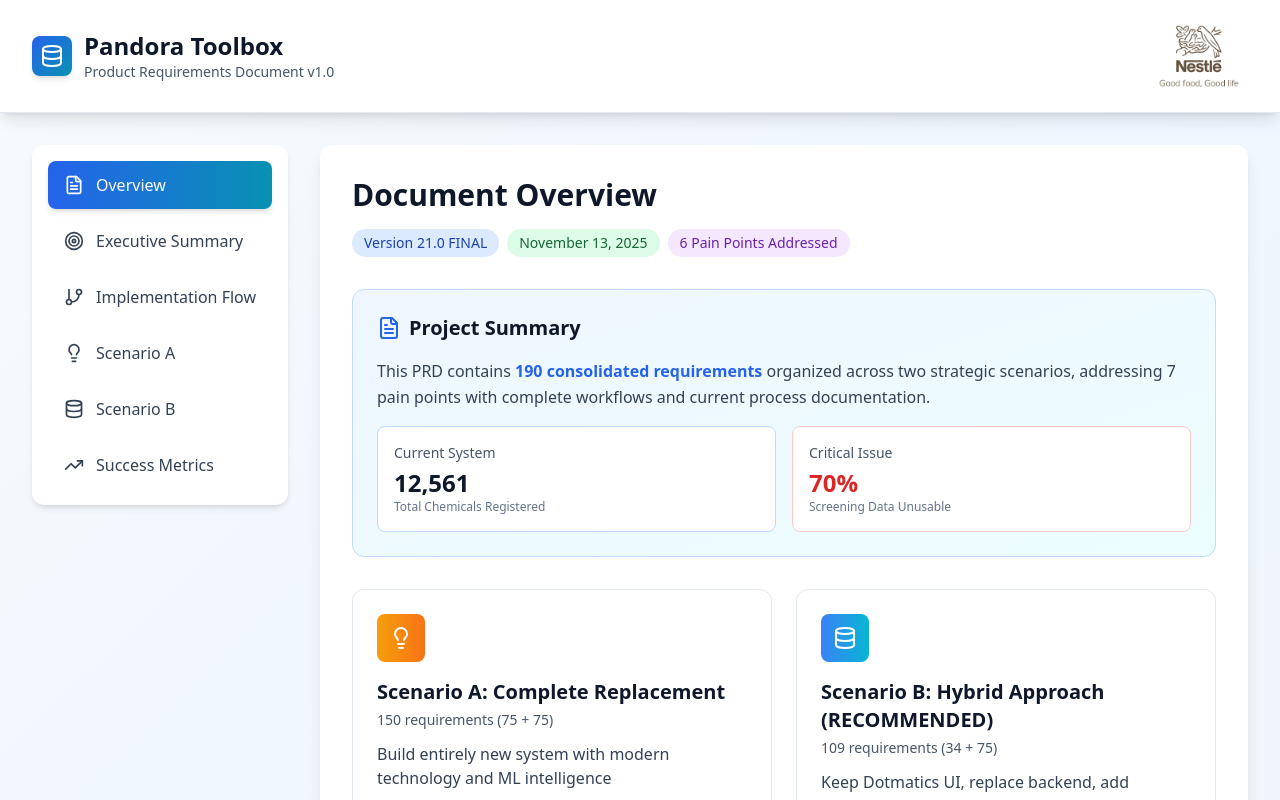
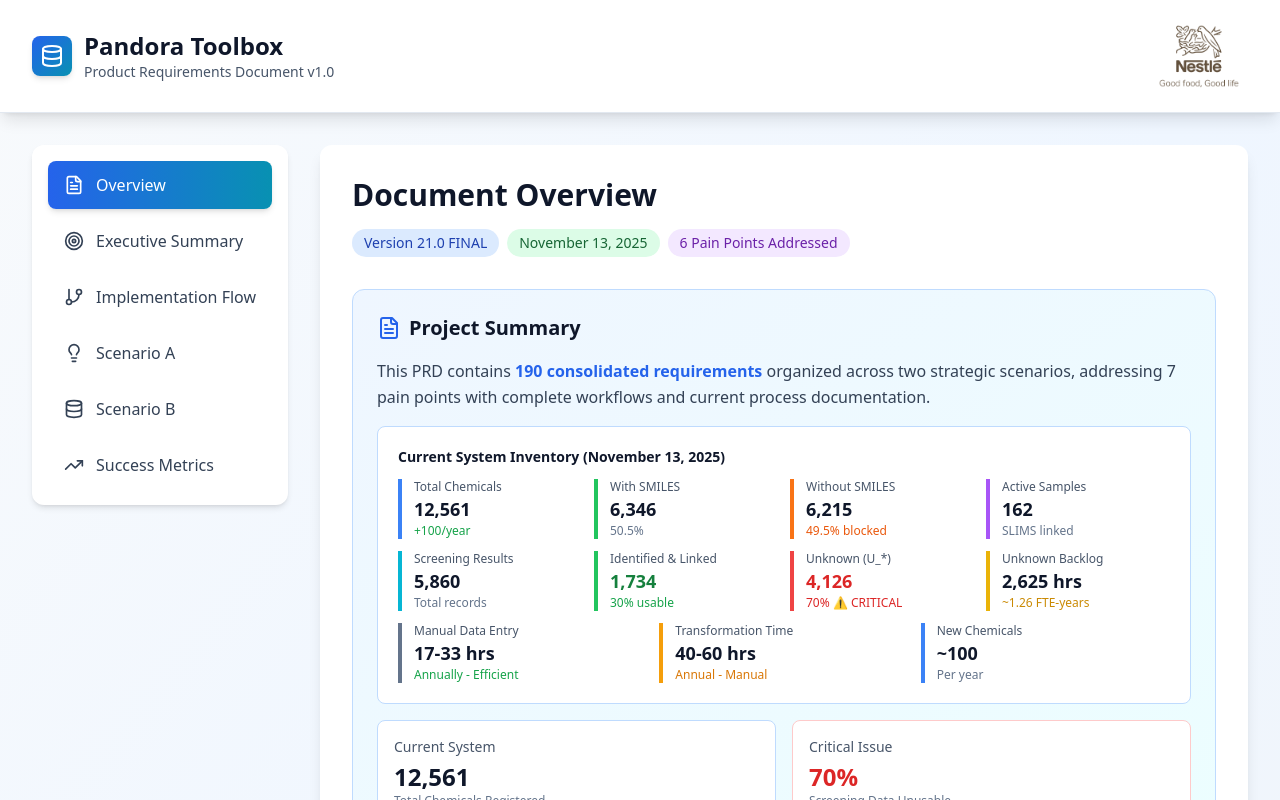
Before and after one commit to akannan2987/Pandora_toolbox_PRD, a React (Vite) app: page / in a window 1280 px wide. Shown: the top 800 px of the page. Built offline with nearby package versions, Linux system fonts and the light colour scheme.

Commit message:
Updated App.tsx

```diff
--- a/src/App.tsx
+++ b/src/App.tsx
@@ -116,6 +116,75 @@ function OverviewSection() {
         <p className="text-slate-700 leading-relaxed mb-4">
           This PRD contains <span className="font-bold text-blue-600">190 consolidated requirements</span> organized across two strategic scenarios, addressing 7 pain points with complete workflows and current process documentation.
         </p>
+
+        {/* System Inventory Metrics */}
+        <div className="bg-white rounded-lg border border-blue-200 p-5 mb-4">
+          <h4 className="text-sm font-bold text-slate-900 mb-3">Current System Inventory (November 13, 2025)</h4>
+          <div className="grid grid-cols-2 md:grid-cols-4 gap-3">
+            <div className="border-l-4 border-blue-500 pl-3">
+              <p className="text-xs text-slate-600">Total Chemicals</p>
+              <p className="text-lg font-bold text-slate-900">12,561</p>
+              <p className="text-xs text-green-600">+100/year</p>
+            </div>
+            <div className="border-l-4 border-green-500 pl-3">
+              <p className="text-xs text-slate-600">With SMILES</p>
+              <p className="text-lg font-bold text-slate-900">6,346</p>
+              <p className="text-xs text-slate-500">50.5%</p>
+            </div>
+            <div className="border-l-4 border-orange-500 pl-3">
+              <p className="text-xs text-slate-600">Without SMILES</p>
+              <p className="text-lg font-bold text-slate-900">6,215</p>
+              <p className="text-xs text-orange-600">49.5% blocked</p>
+            </div>
+            <div className="border-l-4 border-purple-500 pl-3">
+              <p className="text-xs text-slate-600">Active Samples</p>
+              <p className="text-lg font-bold text-slate-900">162</p>
+              <p className="text-xs text-slate-500">SLIMS linked</p>
+            </div>
+          </div>
+
+          <div className="grid grid-cols-2 md:grid-cols-4 gap-3 mt-3">
+            <div className="border-l-4 border-cyan-500 pl-3">
+              <p className="text-xs text-slate-600">Screening Results</p>
+              <p className="text-lg font-bold text-slate-900">5,860</p>
+              <p className="text-xs text-slate-500">Total records</p>
+            </div>
+            <div className="border-l-4 border-green-500 pl-3">
+              <p className="text-xs text-slate-600">Identified & Linked</p>
+              <p className="text-lg font-bold text-green-700">1,734</p>
+              <p className="text-xs text-green-600">30% usable</p>
+            </div>
+            <div className="border-l-4 border-red-500 pl-3">
+              <p className="text-xs text-slate-600">Unknown (U_*)</p>
+              <p className="text-lg font-bold text-red-600">4,126</p>
+              <p className="text-xs text-red-600">70% ⚠️ CRITICAL</p>
+            </div>
+            <div className="border-l-4 border-yellow-500 pl-3">
+              <p className="text-xs text-slate-600">Unknown Backlog</p>
+              <p className="text-lg font-bold text-slate-900">2,625 hrs</p>
+              <p className="text-xs text-yellow-600">~1.26 FTE-years</p>
+            </div>
+          </div>
+
+          <div className="grid grid-cols-2 md:grid-cols-3 gap-3 mt-3">
+            <div className="border-l-4 border-slate-500 pl-3">
+              <p className="text-xs text-slate-600">Manual Data Entry</p>
+              <p className="text-lg font-bold text-slate-900">17-33 hrs</p>
+              <p className="text-xs text-green-600">Annually - Efficient</p>
+            </div>
+            <div className="border-l-4 border-amber-500 pl-3">
+              <p className="text-xs text-slate-600">Transformation Time</p>
+              <p className="text-lg font-bold text-slate-900">40-60 hrs</p>
+              <p className="text-xs text-amber-600">Annual - Manual</p>
+            </div>
+            <div className="border-l-4 border-blue-500 pl-3">
+              <p className="text-xs text-slate-600">New Chemicals</p>
+              <p className="text-lg font-bold text-slate-900">~100</p>
+              <p className="text-xs text-slate-500">Per year</p>
+            </div>
+          </div>
+        </div>
+
         <div className="mt-4 grid grid-cols-2 gap-4">
           <div className="bg-white p-4 rounded-lg border border-blue-200">
             <p className="text-sm text-slate-600 mb-1">Current System</p>
```
